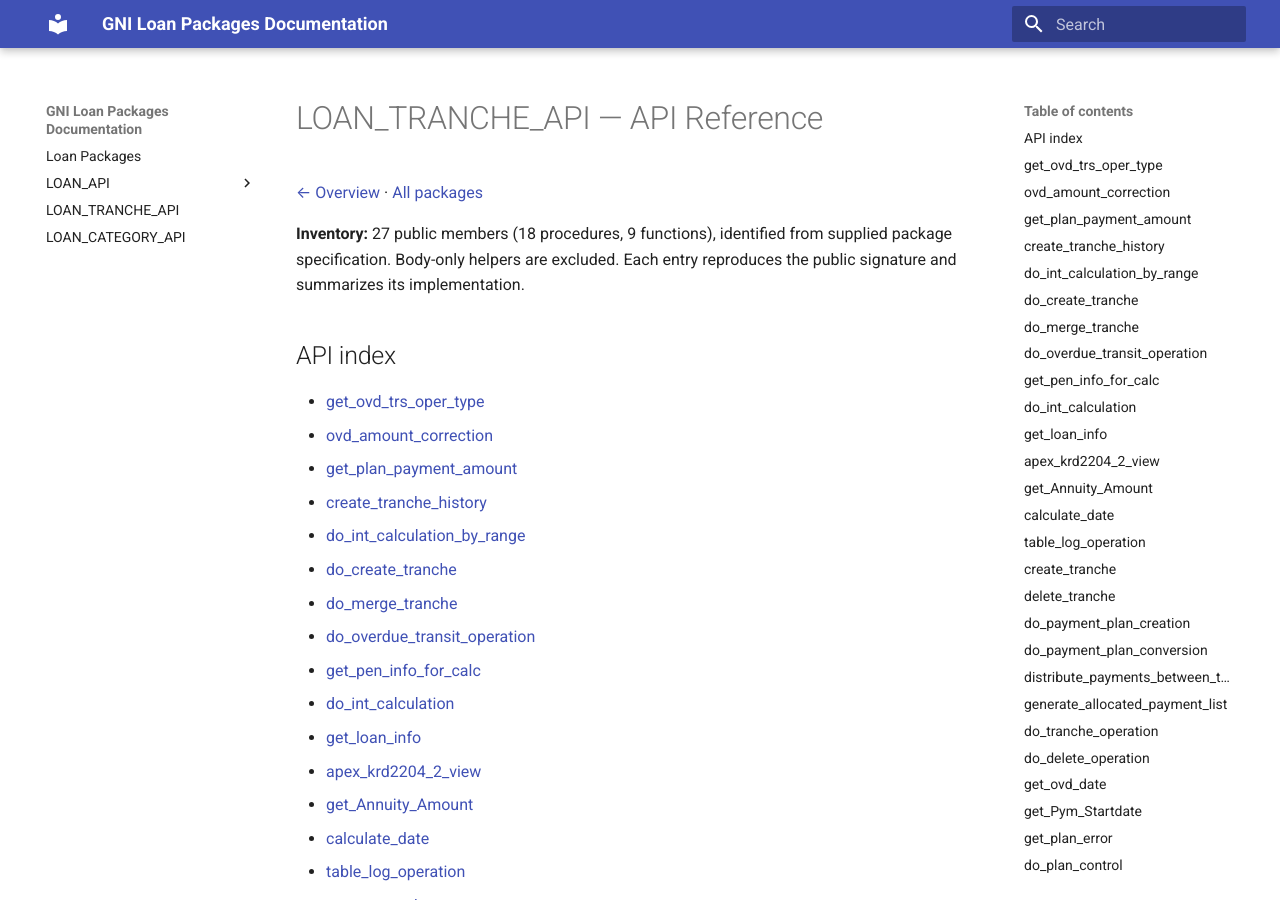
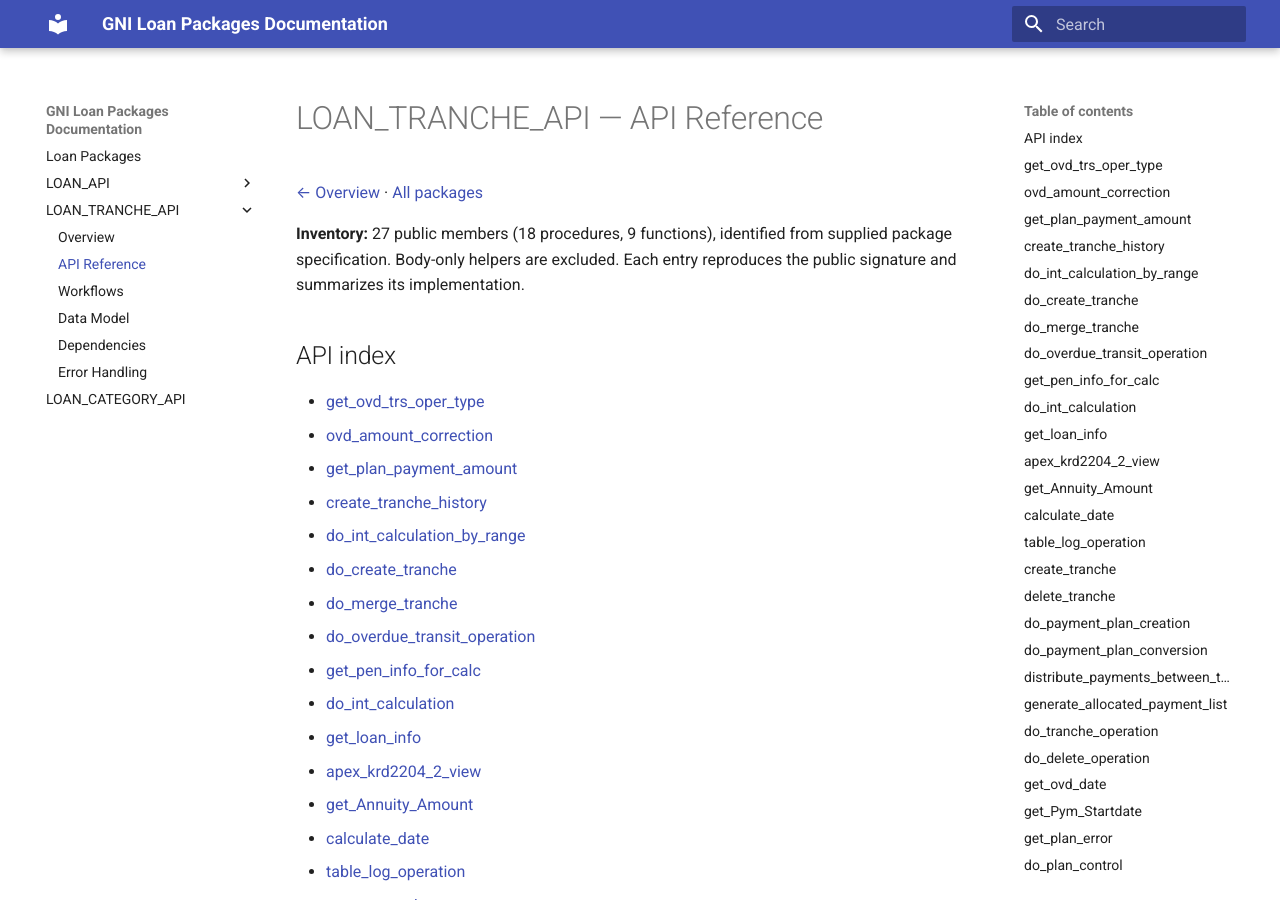
Before and after one commit to SadayCb/gni-documentation-poc8.0, an MkDocs documentation site: the page built from docs/loan-tranche-api-reference.md, in a window 1280 px wide and 900 px high. Built offline with MkDocs 1.6.1 and Material for MkDocs 9.7.7, drawn with Linux system fonts in a browser that asks for light colours.

Commit message:
docs(tranche): expand MkDocs navigation for tranche reference

```diff
--- a/mkdocs.yml
+++ b/mkdocs.yml
@@ -10,7 +10,13 @@ nav:
       - Data Model: data-model.md
       - Dependencies: dependencies.md
       - Error Handling: error-handling.md
-  - LOAN_TRANCHE_API: loan-tranche-api.md
+  - LOAN_TRANCHE_API:
+      - Overview: loan-tranche-api.md
+      - API Reference: loan-tranche-api-reference.md
+      - Workflows: loan-tranche-workflows.md
+      - Data Model: loan-tranche-data-model.md
+      - Dependencies: loan-tranche-dependencies.md
+      - Error Handling: loan-tranche-error-handling.md
   - LOAN_CATEGORY_API: loan-category-api.md
 theme:
   name: material
```
